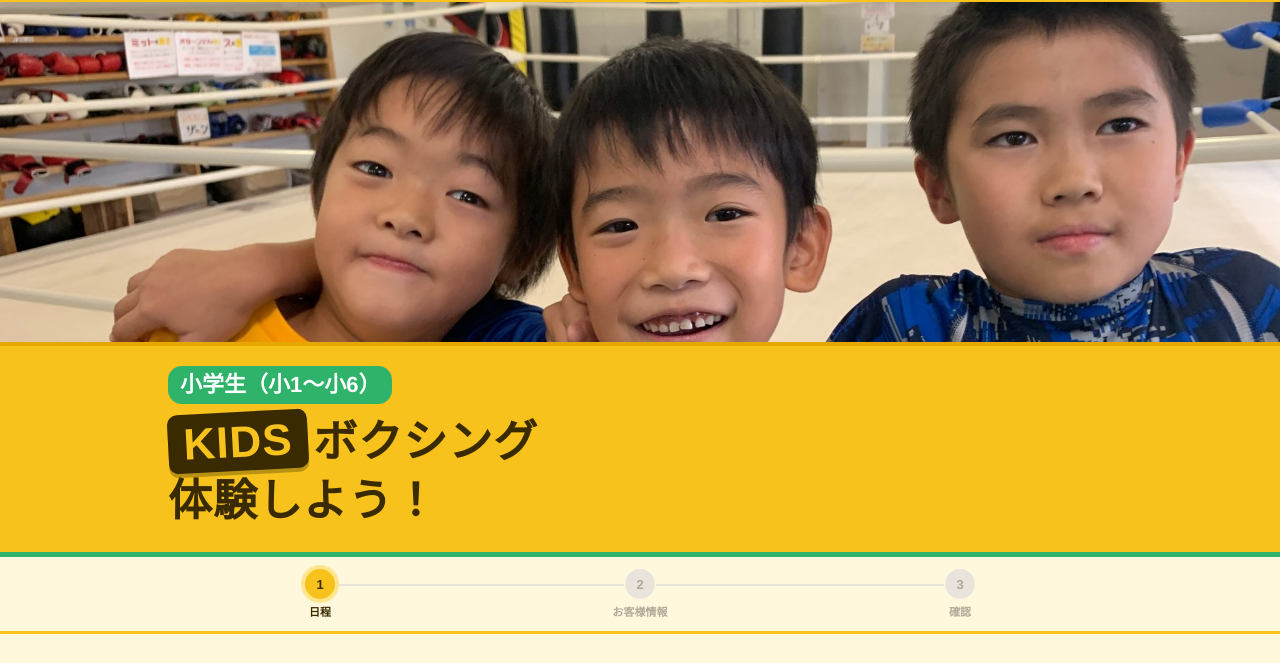
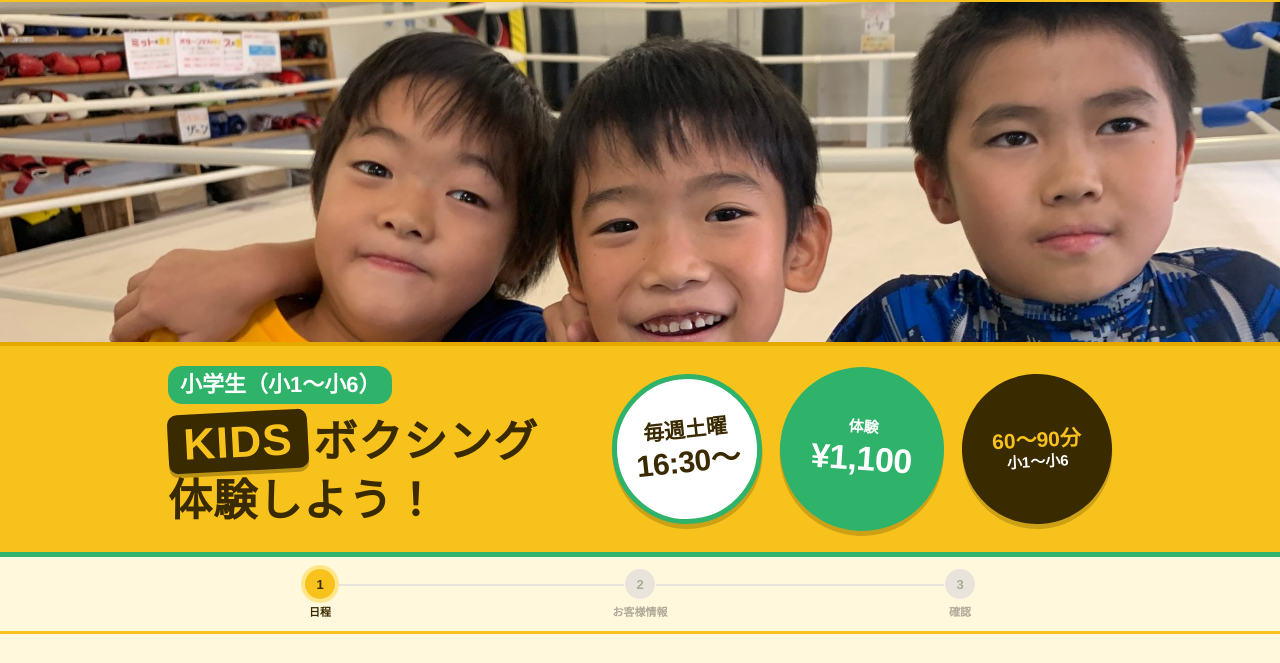
Before and after one commit to onebalanceyume-beep/onebalance-member, a plain HTML site: page kids-taiken.html in a window 1280 px wide. Shown: the part 63-726 px from the top of the page. Drawn offline with Linux system fonts and the light colour scheme.

Commit message:
KIDS体験予約：パソコン画面の黄色い帯の右側にステッカー（日時・料金・所要時間）を追加
Co-Authored-By: Claude Sonnet 5.5 <noreply@anthropic.com>
Claude-Session: https://claude.ai/code/session_01XgjijzwJNdBSjm7EqaASmq

```diff
--- a/kids-taiken.html
+++ b/kids-taiken.html
@@ -191,11 +191,25 @@ body { background:var(--ky-p); }
 
 /* ===== 見出しを3段に：①小学生 ②KIDSボクシング ③体験しよう！ ===== */
 .hero-catch small { display:block; width:max-content; margin:0 0 8px; }
+
+/* ===== 黄色い帯の右側：ステッカー（パソコン画面だけ表示） ===== */
+.hero-stk { display:none; }
+@media (min-width:900px) {
+  .hero-ov { position:relative; }
+  .hero-stk { display:flex; position:absolute; right:max(24px, calc((100% - 960px)/2 + 8px)); top:50%; transform:translateY(-50%); gap:18px; align-items:center; }
+  .stk { width:150px; height:150px; border-radius:50%; display:flex; flex-direction:column; align-items:center; justify-content:center; text-align:center; font-weight:900; line-height:1.25; box-shadow:0 5px 0 rgba(58,42,0,.22); }
+  .stk b { font-size:21px; } .stk i { font-style:normal; font-size:30px; letter-spacing:-.5px; } .stk small { font-size:15px; font-weight:800; }
+  .stk-a { background:#fff; color:var(--ink); border:5px solid var(--gr); transform:rotate(-6deg); }
+  .stk-b { background:var(--gr); color:#fff; transform:rotate(4deg); width:164px; height:164px; }
+  .stk-b i { font-size:34px; }
+  .stk-c { background:var(--ink); color:var(--ky); transform:rotate(-3deg); }
+  .stk-c small { color:#fff; }
+}
 </style>
 </head>
 <body>
 <header><div class="hd"><img class="hd-img" src="images/logo.jpg" alt="ONE-BALANCE"><div class="hd-tag">KIDS体験予約</div></div></header>
-<div class="hero"><img class="hero-img" src="images/kids-hero.jpg" alt="ワンバランスのKIDSクラスの小学生"><div class="hero-ov"><div class="hero-catch"><small>小学生（小1〜小6）</small><span class="kidsbadge">KIDS</span>ボクシング<br>体験しよう！</div></div></div>
+<div class="hero"><img class="hero-img" src="images/kids-hero.jpg" alt="ワンバランスのKIDSクラスの小学生"><div class="hero-ov"><div class="hero-catch"><small>小学生（小1〜小6）</small><span class="kidsbadge">KIDS</span>ボクシング<br>体験しよう！</div><div class="hero-stk"><div class="stk stk-a"><b>毎週土曜</b><i>16:30〜</i></div><div class="stk stk-b"><small>体験</small><i>¥1,100</i></div><div class="stk stk-c"><b>60〜90分</b><small>小1〜小6</small></div></div></div></div>
 <div class="step-bar"><div class="step-in">
 <div class="si active" id="sd1"><div class="sn">1</div><div class="sl">日程</div></div>
 <div class="si" id="sd2"><div class="sn">2</div><div class="sl">お客様情報</div></div>
```
